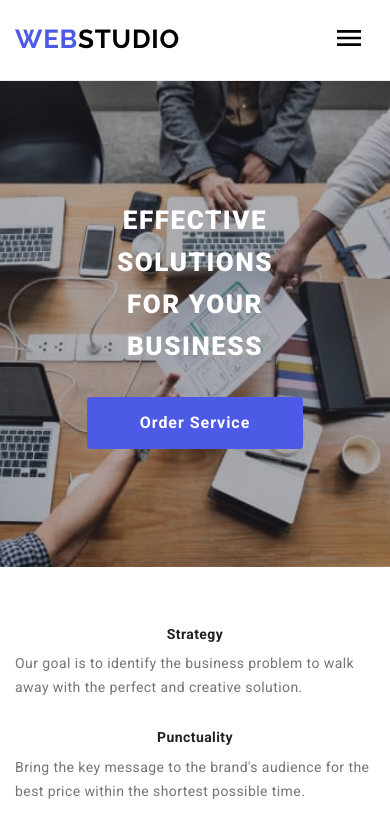
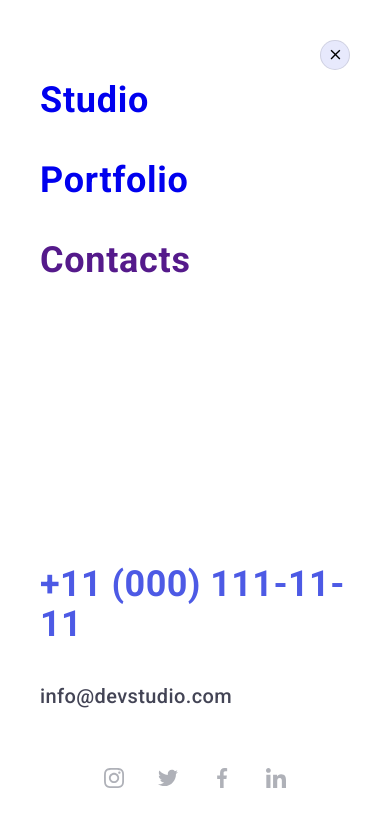
Before and after one commit to schapowalenko/goit-markup-hw-08, a plain HTML site: page index.html in a window 390 px wide. Both pictures are taken after a click on the button 349 px from the left and 39 px from the top of the page. Shown: the top 831 px of the page. Drawn offline with nearby package versions, Linux system fonts and the light colour scheme.

Commit message:
add mob modal window

```diff
--- a/index.html
+++ b/index.html
@@ -19,15 +19,16 @@
        <div class="container header">
         <nav class="header">
         <a href="./index.html" class="logo"><span class="logo-style">WEB</span>STUDIO</a>
-        <button class="js-open-menu">
+        <button class="menu-toggle js-open-menu"
+          aria-expanded="false"
+          aria-controls="mobile-menu"
+        >
                 <svg class="" width="40px" height="40px">
                 <use href="./img/icons.svg#icon-menu">
                 </use>
                 </svg>
               </button>
-              <div class="mobile-menu">
 
-              </div>
         <ul class="site-nav list">
             <li class="item"><a href="./index.html" class="link item current">Studio</a></li>
             <li class="item"><a href="./portfolio.html" class="link">Portfolio</a></li>
@@ -230,6 +231,38 @@ problem to walk away with the perfect and creative solution. </p>
             </div>
 
     </footer>
+    <!-- Mobile menu -->
+    <section class="menu-container js-menu-container " id="mobile-menu">
+        <button class="menu-toggle js-close-menu">
+                <svg class="" width="18px" height="18pxpx">
+                <use href="./img/icons.svg#icon-close-icon">
+                </use>
+                </svg>
+              </button>
+        <div class="mob-nav">
+        <ul class="site-nav-mob list">
+            <li class="item"><a href="./index.html" class="link item current">Studio</a></li>
+            <li class="item"><a href="./portfolio.html" class="link">Portfolio</a></li>
+            <li class="item"><a href="" class="link">Contacts</a></li>
+        </ul>
+        </div>
+        <div class="mob-con">
+        <ul class="contact-nav-mob list">
+
+        <li class="item"><a href="tel:+380961111111" class="link"></use></svg>+11 (000) 111-11-11</a></li>
+        <li class="item"><a href="mailto:info@devstudio.com" class="link2">info@devstudio.com</a></li>
+    </ul>
+    </div>
+    <div class="mob-soc">
+    <ul class="team-icon list">
+                        <li class="item-icon"><a href="#" class="team-icon-link"><svg width="20" height="20" class="item-img-icon"><use href="./img/icons.svg#icon-instagram"></use></svg></a></li>
+                        <li class="item-icon"><a href="#" class="team-icon-link"><svg width="20" height="20" class="item-img-icon"><use href="./img/icons.svg#icon-twitter"></use></svg></a></li>
+                        <li class="item-icon"><a href="#" class="team-icon-link"><svg width="20" height="20" class="item-img-icon"><use href="./img/icons.svg#icon-facebook"></use></svg></a></li>
+                        <li class="item-icon"><a href="#" class="team-icon-link"><svg width="20" height="20" class="item-img-icon"><use href="./img/icons.svg#icon-linkedin"></use></svg></a></li>
+                    </ul>
+                    </div>
+
+    </section>
     <!-- Модельне вікно -->
         <div class="backdrop is-hidden" data-modal>
             <div class="modal">
@@ -266,7 +299,7 @@ problem to walk away with the perfect and creative solution. </p>
                  </div>
                     <div class="modal-comment">
                         <label for="comment">Comment</label>
-                        <textarea class="modal-input-comment" placeholder="Введіть текст" name="comment" id="comment"></textarea>
+                        <textarea class="modal-input-comment" placeholder="Text input" name="comment" id="comment"></textarea>
                     </div>
                  <div class="input-checkbox">
                     <input type="checkbox" name="politic" id="politic" class="modal-politic-check visually">
--- a/sass/components/_header.scss
+++ b/sass/components/_header.scss
@@ -137,7 +137,7 @@ width: 100%;
   left: 0;
   width: 100%;
   height: 100%;
-  background-color: var(--light-color);
+  background-color: var(--primary-white-color);
   padding: 20px;
   text-align: center;
   font-size: 20px;
--- a/sass/components/_modal.scss
+++ b/sass/components/_modal.scss
@@ -228,3 +228,97 @@
       display: flex;
 
   }
+//   modal mobile
+.js-close-menu{
+    position: absolute;
+    top: 40px;
+    right: 40px;
+
+    display: flex;
+
+    justify-content: center;
+
+    align-items: center;
+    width: 30px;
+    height: 30px;
+    border-radius: 50%;
+    cursor: pointer;
+    background-color: #E7E9FC;;
+    border: 1px solid rgba(0, 0, 0, 0.1);
+
+    transition-duration: 250ms;
+
+    transition-timing-function: var(--timing);
+}
+.menu-container {
+
+    position: fixed;
+    top: 0;
+    left: 0;
+    width: 100vw;
+    height: 100vh;
+    padding: 40px;
+    background-color: var(--primary-white-color);
+    z-index: 999;
+
+    transition: transform 250ms ease-in-out;
+    text-align: left;
+
+
+}
+.site-nav-mob .link{
+font-family: 'Roboto';
+font-style: normal;
+font-weight: 700;
+font-size: 36px;
+line-height: 40px;
+letter-spacing: 0.02em;
+text-transform: capitalize;
+text-decoration: none;
+
+
+
+
+}
+.site-nav-mob .item:nth-child(-n + 2){
+margin-bottom: 40px;
+}
+.contact-nav-mob .link{
+    font-family: 'Roboto';
+font-style: normal;
+font-weight: 600;
+font-size: 36px;
+line-height: 40px;
+align-items: center;
+margin-bottom: 40px;
+text-transform: capitalize;
+text-decoration: none;
+display: block;
+
+color: #4D5AE5;
+
+}
+.contact-nav-mob .link2{
+    font-family: 'Roboto';
+font-style: normal;
+font-weight: 500;
+font-size: 20px;
+line-height: 24px;
+text-decoration: none;
+display: block;
+margin-bottom: 48px;
+letter-spacing: 0.02em;
+
+
+
+color: #434455;
+}
+.mob-nav{
+
+    margin-top: 40px;
+    margin-bottom: 284px;
+
+}
+.mob-con{
+
+}
```
Also changed, not shown: css/main.css, css/main.min.css, js/mobile-menu.js (line endings or trailing spaces), 2 other files.
